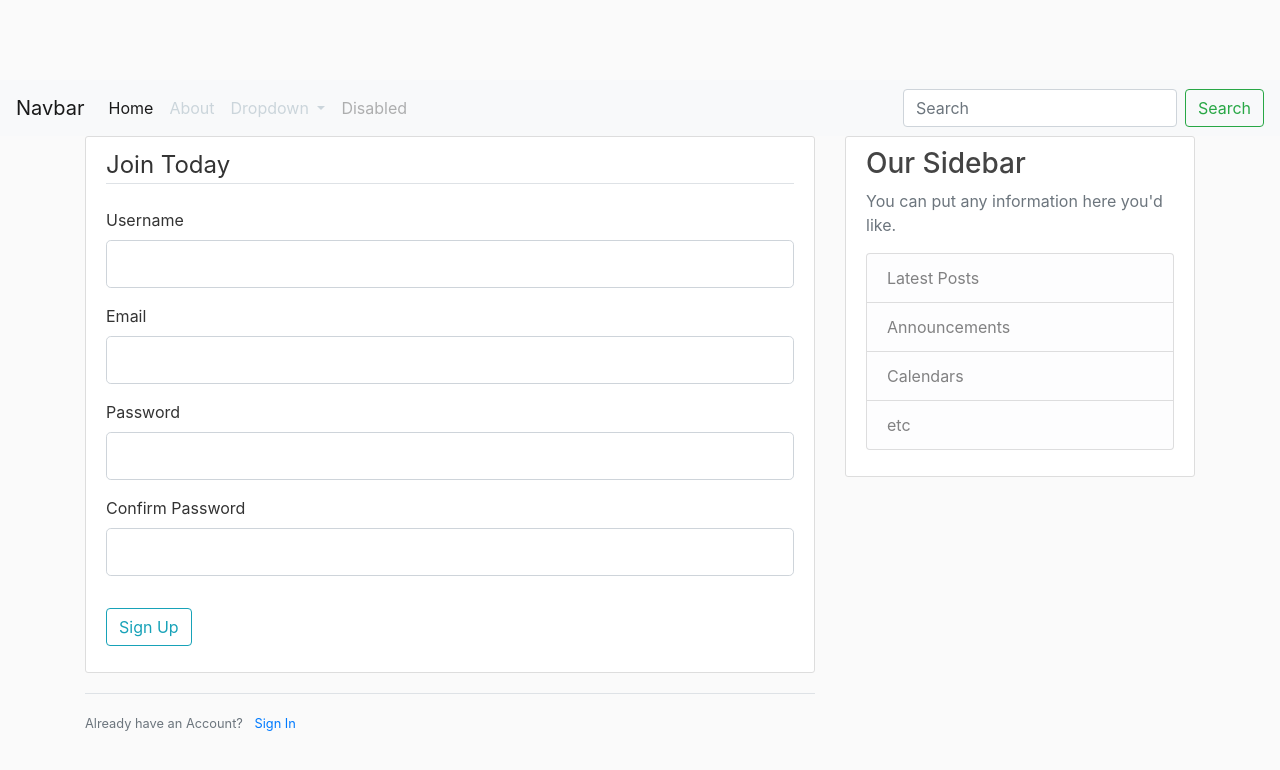
After one commit to glennpck/flaskPractise, a Flask app: page /register in a window 1280 px wide. The commit adds this page. Shown: the top 770 px of the page. Run offline with Flask 3, Linux system fonts and the light colour scheme.

Commit message:
forms+validate user input+url_for

```diff
--- a/HelloWorld.py
+++ b/HelloWorld.py
@@ -1,6 +1,7 @@
-from flask import Flask, render_template, url_for
-
+from flask import Flask, render_template, url_for, flash, redirect
+from forms import RegistrationForm, LoginForm
 app = Flask(__name__)
+app.config['SECRET_KEY'] = '9d87de6a296e5fafce4eb599607a9dd4'
 
 posts = [
     {
@@ -24,3 +25,23 @@ def home():
 @app.route("/about")
 def about():
     return render_template('about.html', title='nagger!')
+
+@app.route("/register", methods=['GET', 'POST'])
+def register():
+    form = RegistrationForm()
+    if form.validate_on_submit():
+        flash(f'Account Created for {form.username.data}!', 'success')
+        return redirect(url_for('home'))
+    return render_template('register.html', title='Register', form=form)
+
+@app.route("/login", methods=['GET', 'POST'])
+def login():
+    form = LoginForm()
+    if form.validate_on_submit():
+        if form.email.data == 'admin@blog.com' and form.password.data == "password":
+            flash(f'Log in successful!', 'success')
+            return redirect(url_for('home'))
+        else:
+            flash('Login in Unsuccessful. Please check email and pass', 'danger')
+
+    return render_template('login.html', title='Login', form=form)
--- /dev/null
+++ b/forms.py
@@ -0,0 +1,29 @@
+from flask_wtf import FlaskForm
+from wtforms import StringField, PasswordField, SubmitField, BooleanField
+from wtforms.validators import DataRequired, Length, Email, EqualTo
+
+class RegistrationForm(FlaskForm):
+    username = StringField('Username',
+                            validators=[DataRequired(),
+                            Length(min=2, max=20)])
+
+    email = StringField('Email',
+                         validators=[DataRequired(), Email()])
+
+    password = PasswordField('Password',
+                              validators=[DataRequired()])
+    confirmPassword = PasswordField('Confirm Password',
+                              validators=[DataRequired(), EqualTo('password')])
+
+    submit = SubmitField('Sign Up')
+
+
+class LoginForm(FlaskForm):
+    email = StringField('Email',
+                         validators=[DataRequired(), Email()])
+
+    password = PasswordField('Password',
+                              validators=[DataRequired()])
+    remember = BooleanField('Remember Me')
+
+    submit = SubmitField('Login')
--- a/templates/layout.html
+++ b/templates/layout.html
@@ -27,18 +27,18 @@
             <div class="collapse navbar-collapse" id="navbarSupportedContent">
             <ul class="navbar-nav mr-auto">
                 <li class="nav-item active">
-                <a class="nav-link" href="#">Home <span class="sr-only">(current)</span></a>
+                <a class="nav-link" href="{{ url_for('home') }}">Home <span class="sr-only">(current)</span></a>
                 </li>
                 <li class="nav-item">
-                <a class="nav-link" href="#">Link</a>
+                <a class="nav-link" href="{{ url_for('about') }}">About</a>
                 </li>
                 <li class="nav-item dropdown">
                 <a class="nav-link dropdown-toggle" href="#" id="navbarDropdown" role="button" data-toggle="dropdown" aria-haspopup="true" aria-expanded="false">
                     Dropdown
                 </a>
                 <div class="dropdown-menu" aria-labelledby="navbarDropdown">
-                    <a class="dropdown-item" href="#">Action</a>
-                    <a class="dropdown-item" href="#">Another action</a>
+                    <a class="dropdown-item" href="{{ url_for('login') }}">Login</a>
+                    <a class="dropdown-item" href="{{ url_for('register') }}">Register</a>
                     <div class="dropdown-divider"></div>
                     <a class="dropdown-item" href="#">Something else here</a>
                 </div>
@@ -59,6 +59,15 @@
     <main role="main" class="container">
         <div class="row">
             <div class="col-md-8">
+            {% with messages = get_flashed_messages(with_categories=true) %}
+                {% if messages %}
+                    {% for category, message in messages %}
+                        <div class="alert alert-{{ category }}">
+                            {{ message }}
+                        </div>
+                    {% endfor %}
+                {% endif %}
+            {% endwith %}
             {% block content %}{% endblock %}
             </div>
             <div class="col-md-4">
--- /dev/null
+++ b/templates/register.html
@@ -0,0 +1,80 @@
+{% extends 'layout.html' %}
+{% block content %}
+    <div class="content-section">
+        <form method="POST" action="">
+            {{ form.hidden_tag() }}
+            <fieldset class="form-group">
+                <legend class="border-bottom mb-4">Join Today</legend>
+                <div class="form-group">
+                    {{ form.username.label(class="form-control-label") }}
+
+                    {% if form.username.errors %}
+                        {{ form.username(class="form-control form-control-lg is-invalid") }}
+                        <div class="invalid-feedback">
+                            {% for error in form.username.errors %}
+                                <span>{{ error }}</span>
+                            {% endfor %}
+                        </div>
+                    {% else %}
+                        {{ form.username(class="form-control form-control-lg") }}
+                    {% endif %}
+
+                </div>
+                <div class="form-group">
+                    {{ form.email.label(class="form-control-label") }}
+
+                    {% if form.email.errors %}
+                        {{ form.email(class="form-control form-control-lg is-invalid") }}
+                        <div class="invalid-feedback">
+                            {% for error in form.email.errors %}
+                                <span>{{ error }}</span>
+                            {% endfor %}
+                        </div>
+                    {% else %}
+                        {{ form.email(class="form-control form-control-lg") }}
+                    {% endif %}
+
+                </div>
+                <div class="form-group">
+                    {{ form.password.label(class="form-control-label") }}
+
+                    {% if form.password.errors %}
+                        {{ form.password(class="form-control form-control-lg is-invalid") }}
+                        <div class="invalid-feedback">
+                            {% for error in form.password.errors %}
+                                <span>{{ error }}</span>
+                            {% endfor %}
+                        </div>
+                    {% else %}
+                        {{ form.password(class="form-control form-control-lg") }}
+                    {% endif %}
+
+                </div>
+                <div class="form-group">
+                    {{ form.confirmPassword.label(class="form-control-label") }}
+
+                    {% if form.confirmPassword.errors %}
+                        {{ form.confirmPassword(class="form-control form-control-lg is-invalid") }}
+                        <div class="invalid-feedback">
+                            {% for error in form.confirmPassword.errors %}
+                                <span>{{ error }}</span>
+                            {% endfor %}
+                        </div>
+                    {% else %}
+                        {{ form.confirmPassword(class="form-control form-control-lg") }}
+                    {% endif %}
+
+                </div>
+            </fieldset>
+            <div class="form-group">
+                {{ form.submit(class="btn btn-outline-info") }}
+            </div>
+        </form>
+
+    </div>
+    <div class="border-top pt-3">
+        <small class="text-muted">
+            Already have an Account? <a class="ml-2" href="{{ url_for('login') }}">Sign In</a>
+        </small>
+    </div>
+{% endblock content %}
```
Also changed, not shown: templates/login.html (added, +58 -0 lines).
